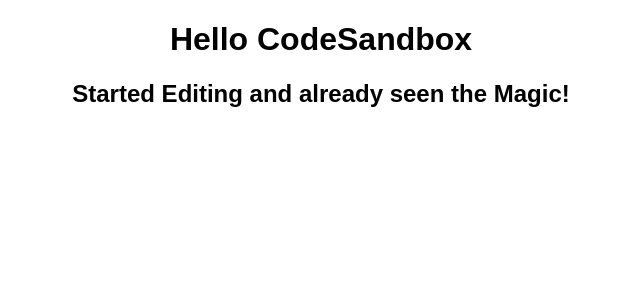
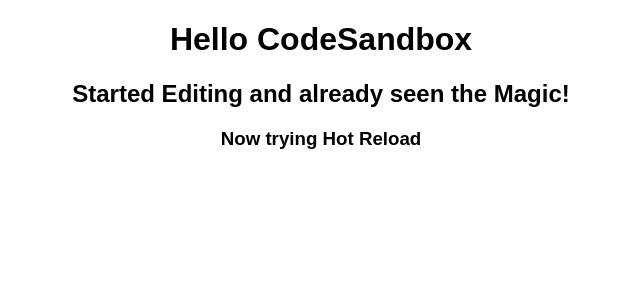
Before and after one commit to roshan-lal-dia/learning-react, a React (Create React App) app: page / in a window 1280 px wide. Shown: the top 300 px of the page, without its empty margins (319-959 px from the left). Built offline with nearby package versions, Linux system fonts and the light colour scheme.

Commit message:
testing browser preview and hot-reload

```diff
--- a/src/App.js
+++ b/src/App.js
@@ -5,6 +5,7 @@
     <div className="App">
       <h1>Hello CodeSandbox</h1>
       <h2>Started Editing and already seen the Magic!</h2>
+      <h3>Now trying Hot Reload</h3>
     </div>
   );
 }
```
